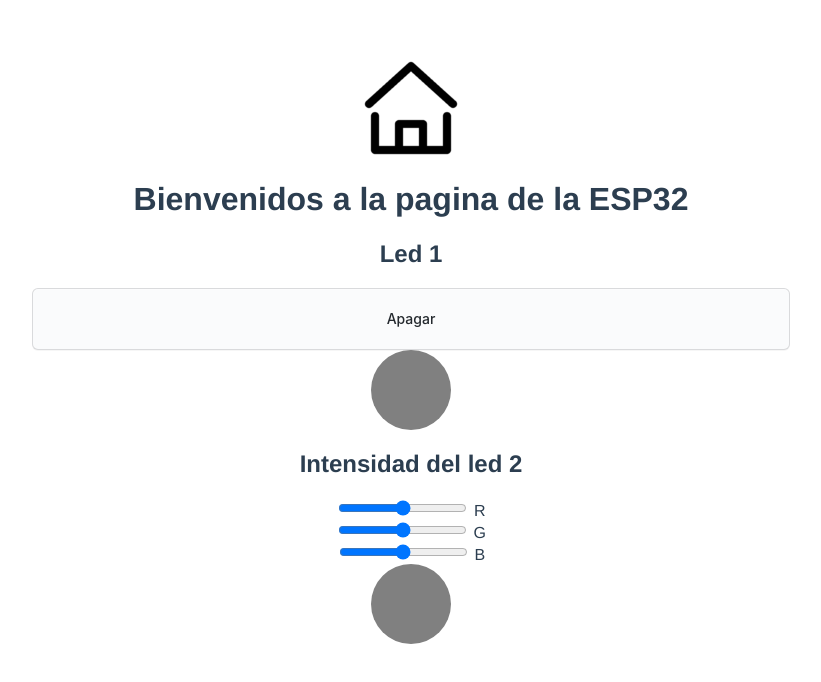
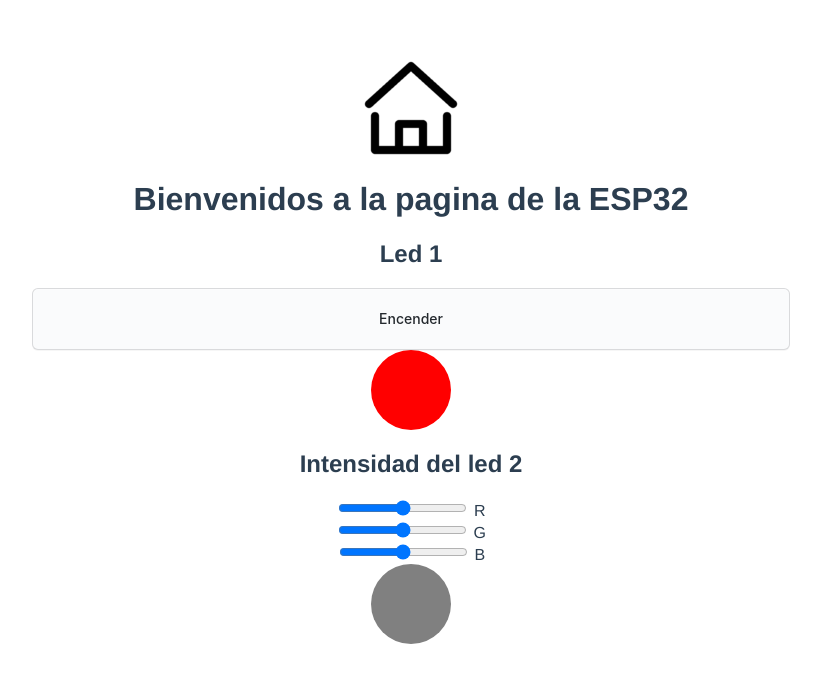
Before and after one commit to EduardoGMohedano/ESP32_WEB_VUE, a Vue app: page / in a window 1280 px wide. Shown: the top 682 px of the page, without its empty margins (229-1050 px from the left). Built offline with nearby package versions, Linux system fonts and the light colour scheme.

Commit message:
chore (led-status): change default button message and led color

```diff
--- a/src/App.vue
+++ b/src/App.vue
@@ -30,7 +30,7 @@ export default{
     data(){
       return{
         count : 0,
-        led_state : false,
+        led_state : true,
         pwm_fun: 0,
         r : 50,
         g : 50,
@@ -174,7 +174,7 @@ export default{
   }
 
   .circulo{
-      background-color: grey;
+      background-color: red;
       width: 80px;
       height: 80px;
       border-radius: 50%;
```
